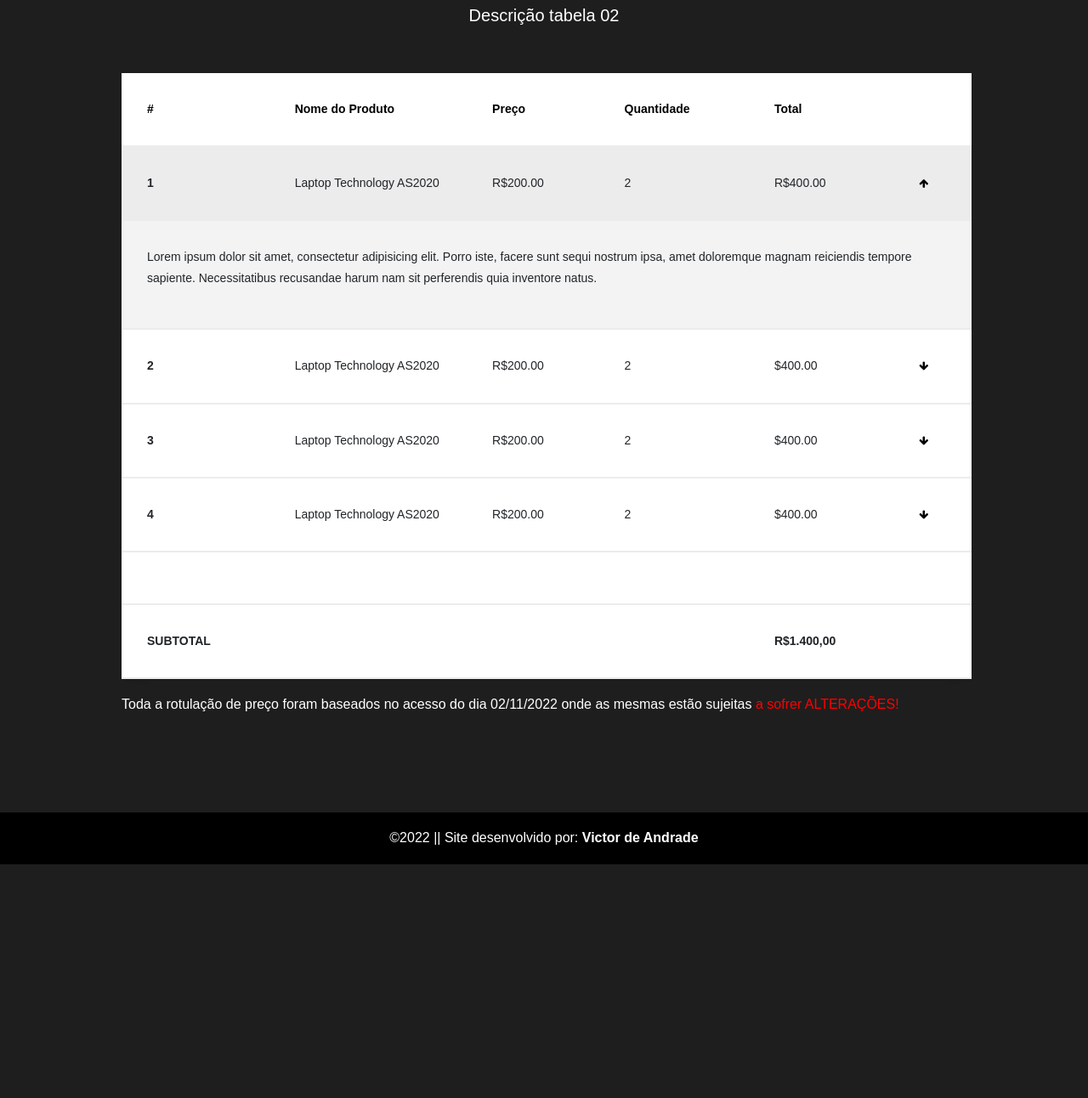
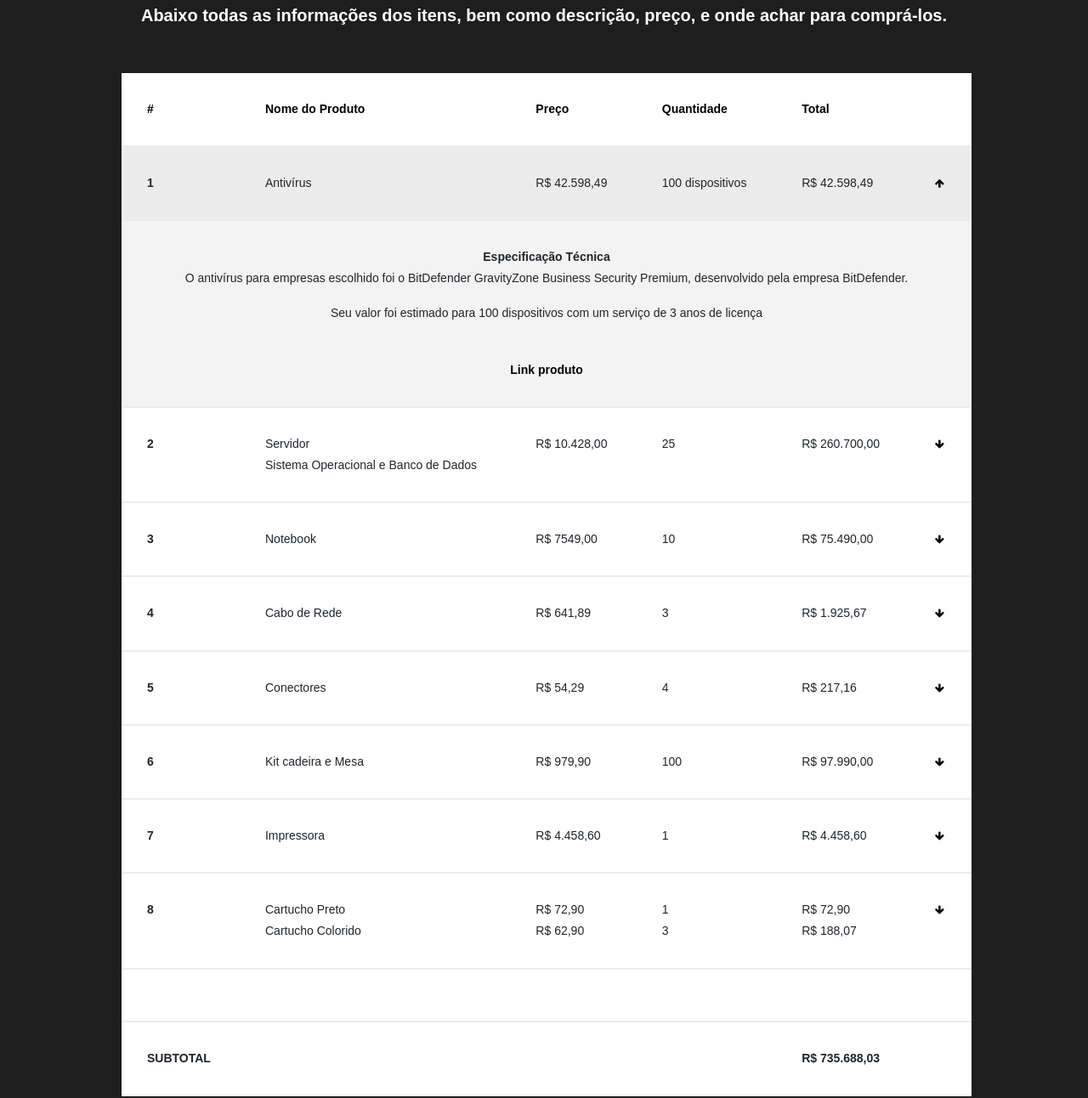
Before and after one commit to VictorAndrade11/tabela, a plain HTML site: page table-08/table02.html in a window 1280 px wide. Shown: the part 244-1536 px from the top of the page at 85% size. Before the commit the page ends 1261 px from the top, so only its background shows below. Drawn offline with Linux system fonts and the light colour scheme; a script that the page names is missing.

Commit message:
PublicacaoTabela

```diff
--- a/table-08/table02.html
+++ b/table-08/table02.html
@@ -45,12 +45,13 @@
 		<div class="container" style="max-width: 80%;">
 			<div class="row justify-content-center">
 				<div class="col-md-6 text-center mb-4">
-                    <h2 class="heading-section" style="color: white;">Tabela 02</h2>
+					<h2 class="heading-section" style="color: white; font-weight: bold;">TABELA DE PREÇOS</h2>
 				</div>
 			</div>
 			<div class="row">
 				<div class="col-md-12">
-                    <h3 class="h5 mb-4 text-center" style="color: white;">Descrição tabela 02</h3>
+					<h3 class="h5 mb-4 text-center" style="color: white; font-weight: bold;">Abaixo todas as informações
+						dos itens, bem como descrição, preço, e onde achar para comprá-los.</h3>
 					<div class="table-wrap">
 						<table class="table myaccordion table-hover" id="accordion">
 							<thead>
@@ -64,83 +65,221 @@
 								</tr>
 							</thead>
 							<tbody>
+								<!-- um -->
 								<tr data-toggle="collapse" data-target="#collapseOne" aria-expanded="true"
 									aria-controls="collapseOne">
 									<th scope="row">1</th>
-                                    <td>Laptop Technology AS2020</td>
-                                    <td>R$200.00</td>
-                                    <td>2</td>
-                                    <td>R$400.00</td>
+									<td>Antivírus</td>
+									<td>R$ 42.598,49</td>
+									<td>100 dispositivos</td>
+									<td>R$ 42.598,49</td>
 									<td>
 										<i class="fa" aria-hidden="true"></i>
 									</td>
 								</tr>
 								<tr>
-                                    <td colspan="6" id="collapseOne" class="collapse show acc" data-parent="#accordion">
-                                        <p>Lorem ipsum dolor sit amet, consectetur adipisicing elit. Porro iste, facere
-                                            sunt sequi nostrum ipsa, amet doloremque magnam reiciendis tempore sapiente.
-                                            Necessitatibus recusandae harum nam sit perferendis quia inventore natus.
+									<td colspan="6" id="collapseOne" class="collapse show acc" data-parent="#accordion" style="text-align: center;">
+										<span style="font-weight: bolder;">Especificação Técnica</span>
+                                        <p>
+                                            O antivírus para empresas escolhido foi o BitDefender GravityZone Business Security Premium, desenvolvido pela empresa BitDefender.
                                         </p>
+                                        <p>
+                                            Seu valor foi estimado para 100 dispositivos com um serviço de 3 anos de licença
+                                        </p>
+										<div>
+											<!-- <img src="" alt="Italian Trulli"> -->
+										</div>
+										<br />
+										<a href="https://www.bitdefender.com.br/business/products/gravityzone-premium-security.html" target="_blank">Link produto</a>
 									</td>
 								</tr>
 
+								<!-- dois -->
 								<tr data-toggle="collapse" data-target="#collapseTwo" aria-expanded="false"
 									aria-controls="collapseTwo" class="collapsed">
 									<th scope="row">2</th>
-                                    <td>Laptop Technology AS2020</td>
-                                    <td>R$200.00</td>
-                                    <td>2</td>
-                                    <td>$400.00</td>
+									<td>Servidor
+                                        <br/>
+                                        Sistema Operacional e Banco de Dados
+                                    </td>
+									<td>R$ 10.428,00</td>
+									<td>25</td>
+									<td>R$ 260.700,00</td>
 									<td>
 										<i class="fa" aria-hidden="false"></i>
 									</td>
 								</tr>
 								<tr>
-                                    <td colspan="6" id="collapseTwo" class="collapse acc" data-parent="#accordion">
-                                        <p>Lorem ipsum dolor sit amet, consectetur adipisicing elit. Porro iste, facere
-                                            sunt sequi nostrum ipsa, amet doloremque magnam reiciendis tempore sapiente.
-                                            Necessitatibus recusandae harum nam sit perferendis quia inventore natus.
-                                        </p>
+									<td colspan="6" id="collapseTwo" class="collapse acc" data-parent="#accordion" style="text-align: center;">
+										<span style="font-weight: bolder;">Especificação Técnica</span>
+										<div>
+											<img src="images/02.png" alt="Italian Trulli">
+										</div>
+										<br />
+										<a href="https://www.dell.com/pt-br/shop/isv-workstations-certificadas/workstation-precision-3660/spd/precision-3660-workstation/xctop3660mtbcc" target="_blank">Link produto</a>
 									</td>
 								</tr>
 
+								<!-- tres -->
 								<tr data-toggle="collapse" data-target="#collapseThree" aria-expanded="false"
 									aria-controls="collapseThree" class="collapsed">
 									<th scope="row">3</th>
-                                    <td>Laptop Technology AS2020</td>
-                                    <td>R$200.00</td>
-                                    <td>2</td>
-                                    <td>$400.00</td>
+									<td>Notebook</td>
+									<td>R$ 7549,00</td>
+									<td>10</td>
+									<td>R$ 75.490,00</td>
 									<td>
 										<i class="fa" aria-hidden="false"></i>
 									</td>
 								</tr>
 								<tr>
-                                    <td colspan="6" id="collapseThree" class="collapse acc" data-parent="#accordion">
-                                        <p>Lorem ipsum dolor sit amet, consectetur adipisicing elit. Porro iste, facere
-                                            sunt sequi nostrum ipsa, amet doloremque magnam reiciendis tempore sapiente.
-                                            Necessitatibus recusandae harum nam sit perferendis quia inventore natus.
-                                        </p>
+									<td colspan="6" id="collapseThree" class="collapse acc" data-parent="#accordion" style="text-align: center;">
+										<span style="font-weight: bolder;">Especificação Técnica</span>
+										<div>
+											<img src="images/03.png" alt="Italian Trulli">
+										</div>
+										<br />
+										<a href="https://www.dell.com/pt-br/shop/notebooks/notebook-latitude-3520/spd/latitude-15-3520-laptop/cto02l3520bcc_p21?redirectto=SOC&configurationid=11b45b64-ba11-4101-95a6-e58029d4c865" target="_blank">Link produto</a>
 									</td>
 								</tr>
 
+								<!-- quatro -->
 								<tr data-toggle="collapse" data-target="#collapseFour" aria-expanded="false"
 									aria-controls="collapseFour" class="collapsed">
 									<th scope="row">4</th>
-                                    <td>Laptop Technology AS2020</td>
-                                    <td>R$200.00</td>
-                                    <td>2</td>
-                                    <td>$400.00</td>
+									<td>Cabo de Rede</td>
+									<td>R$ 641,89</td>
+									<td>3</td>
+									<td>R$ 1.925,67</td>
 									<td>
 										<i class="fa" aria-hidden="false"></i>
 									</td>
 								</tr>
 								<tr>
-                                    <td colspan="6" id="collapseFour" class="collapse acc" data-parent="#accordion">
-                                        <p>Lorem ipsum dolor sit amet, consectetur adipisicing elit. Porro iste, facere
-                                            sunt sequi nostrum ipsa, amet doloremque magnam reiciendis tempore sapiente.
-                                            Necessitatibus recusandae harum nam sit perferendis quia inventore natus.
-                                        </p>
+									<td colspan="6" id="collapseFour" class="collapse acc" data-parent="#accordion" style="text-align: center;">
+										<span style="font-weight: bolder;">Especificação Técnica</span>
+										<p>Cabo Lan Cat6 F/utp 4x23 Awg Externo Blindado 100%cobre 150m</p>
+										<div>
+											<img src="images/04.png" alt="Italian Trulli">
+										</div>
+										<br />
+										<a href="https://produto.mercadolivre.com.br/MLB-2648733446-cabo-lan-cat6-futp-4x23-awg-externo-blindado-100cobre-150m-_JM#is_advertising=true&position=12&search_layout=grid&type=pad&tracking_id=27bcbec8-07ef-40dc-8252-fa1259c6dd92&is_advertising=true&ad_domain=VQCATCORE_LST&ad_position=12&ad_click_id=ZmViZjcyMDktMDdjMC00YTQ0LWIxNWQtODczYmY5MzE4NDk0" target="_blank">Link produto</a>
+									</td>
+								</tr>
+
+								<!-- cinco -->
+								<tr data-toggle="collapse" data-target="#collapseFive" aria-expanded="false"
+									aria-controls="collapseFive" class="collapsed">
+									<th scope="row">5</th>
+									<td>Conectores</td>
+									<td>R$ 54,29</td>
+									<td>4</td>
+									<td>R$ 217,16</td>
+									<td>
+										<i class="fa" aria-hidden="false"></i>
+									</td>
+								</tr>
+								<tr>
+									<td colspan="6" id="collapseFive" class="collapse acc" data-parent="#accordion" style="text-align: center;">
+										<span style="font-weight: bolder;">Especificação Técnica</span>
+										<p>kit com 50x Conector RJ45 Cat6 Blindado Macho Plug Rede Gigabit Lan</p>
+										<div>
+											<img src="images/05.png" alt="Italian Trulli">
+										</div>
+										<br />
+										<a href="https://www.amazon.com.br/Conector-RJ45-Blindado-Macho-Gigabit/dp/B091G8GTVR/ref=asc_df_B091G8GTVR/?tag=googleshopp00-20&linkCode=df0&hvadid=379794902123&hvpos=&hvnetw=g&hvrand=332453158866596987&hvpone=&hvptwo=&hvqmt=&hvdev=c&hvdvcmdl=&hvlocint=&hvlocphy=1001726&hvtargid=pla-1699778567007&psc=1" target="_blank">Link produto</a>
+									</td>
+								</tr>
+
+								<!-- seis -->
+								<tr data-toggle="collapse" data-target="#collapseSix" aria-expanded="false"
+									aria-controls="collapseSix" class="collapsed">
+									<th scope="row">6</th>
+									<td>Kit cadeira e Mesa</td>
+									<td>R$ 979,90</td>
+									<td>100</td>
+									<td>R$ 97.990,00</td>
+									<td>
+										<i class="fa" aria-hidden="false"></i>
+									</td>
+								</tr>
+								<tr>
+									<td colspan="6" id="collapseSix" class="collapse acc" data-parent="#accordion" style="text-align: center;">
+										<span style="font-weight: bolder;">Especificação Técnica</span>
+										<p>Kit Cadeira Escritório Tech Suede e Mesa Escrivaninha Industrial Soft Branco Fosco - Lyam Decor</p>
+										<div>
+											<img src="images/06.png" alt="Italian Trulli">
+										</div>
+										<br />
+										<a href="https://www.magazineluiza.com.br/kit-cadeira-escritorio-tech-suede-e-mesa-escrivaninha-industrial-soft-branco-fosco-lyam-decor/p/jbfc6h9b14/mo/otmo/" target="_blank">Link produto</a>
+									</td>
+								</tr>
+
+								<!-- sete -->
+								<tr data-toggle="collapse" data-target="#collapseSeven" aria-expanded="false"
+									aria-controls="collapseSeven" class="collapsed">
+									<th scope="row">7</th>
+									<td>Impressora</td>
+									<td>R$ 4.458,60</td>
+									<td>1</td>
+									<td>R$ 4.458,60</td>
+									<td>
+										<i class="fa" aria-hidden="false"></i>
+									</td>
+								</tr>
+								<tr>
+									<td colspan="6" id="collapseSeven" class="collapse acc" data-parent="#accordion" style="text-align: center;">
+										<span style="font-weight: bolder;">Especificação Técnica</span>
+										<p>Multifuncional Epson EcoTank L14150, Jato de Tinta, Colorida, Wi-Fi, USB, Preto e Bivolt</p>
+										<div>
+											<img src="images/07.png" alt="Italian Trulli">
+										</div>
+										<br />
+										<a href="https://www.efacil.com.br/loja/produto/multifuncional-epson-ecotank-a3-wi-fi-bivolt-2310184/?canal=ca_9784&gclid=CjwKCAjwpqCZBhAbEiwAa7pXedHZBtmq_HP16qbTPG3YykB7G9TMaEXcyTTynViyUBaRcyepQG-fmBoCvq0QAvD_BwE" target="_blank">Link produto</a>
+									</td>
+								</tr>
+
+								<!-- oito -->
+								<tr data-toggle="collapse" data-target="#collapseEight" aria-expanded="false" aria-controls="collapseEight" class="collapsed">
+									<th scope="row">8</th>
+									<td>Cartucho Preto <br />
+										Cartucho Colorido
+									</td>
+									<td>
+										R$ 72,90 <br />
+										R$ 62,90
+									</td>
+									<td>
+										1 <br />
+										3
+									</td>
+									<td>
+										R$ 72,90 <br />
+										R$ 188,07
+									</td>
+									<td>
+										<i class="fa" aria-hidden="false"></i>
+									</td>
+								</tr>
+								<tr>
+									<td colspan="6" id="collapseEight" class="collapse acc" data-parent="#accordion" style="text-align: center;">
+										<!-- cartucho preto -->
+										<span style="font-weight: bolder;">Especificação do produto</span>
+										<p>Garrafa para Ecotank preto T504 - T504120AL - Epson CX 1 UN</p>
+										<div>
+											<img src="images/08.png" alt="Italian Trulli">
+										</div>
+										<br />
+										<a href="https://www.lojaepson.com.br/prod/garrafa-para-ecotank-preto-t504-t504120al-epson/797731?utm_source=plp&utm_medium=epson-corporate&utm_content=ink-&utm_campaign=br-loja-epson" target="_blank">Link produto Cartucho Preto</a>
+										<br />
+										<hr />
+										<!-- cartucho colorido -->
+										<span style="font-weight: bolder;">Especificação do produto</span>
+										<p>Garrafa para Ecotank ciano T504 - T504220AL - Epson CX 1 UN</p>
+										<div>
+											<img src="images/08-01.png" alt="Italian Trulli">
+										</div>
+										<a href="https://www.lojaepson.com.br/prod/garrafa-para-ecotank-ciano-t504-t504220al-epson/797733" target="_blank">Link produto Cartucho Colorido</a>
 									</td>
 								</tr>
 
@@ -153,17 +292,15 @@
 									<td></td>
 								</tr>
 
-                                <tr data-toggle="collapse" data-target="#collapseFive" aria-expanded="false"
-                                    aria-controls="collapseFive" class="collapsed">
+								<tr data-toggle="collapse" data-target="#collapseSubtotal" aria-expanded="false"
+									aria-controls="collapseSubtotal" class="collapsed">
 
 									<th scope="row">SUBTOTAL</th>
 									<td></td>
 									<td></td>
 									<td></td>
-                                    <th scope="row">R$1.400,00</th>
+									<th scope="row">R$ 735.688,03</th>
 									<td></td>
-
-
 								</tr>
 
 							</tbody>
```
Also changed, not shown: table-08/index.html (+53 -0 lines), table-08/images/09-1.png (added), table-08/images/09.png (added), table-08/images/10-1.png (added), table-08/images/10.png (added). Lines whose indentation alone changed are shown as unchanged.
